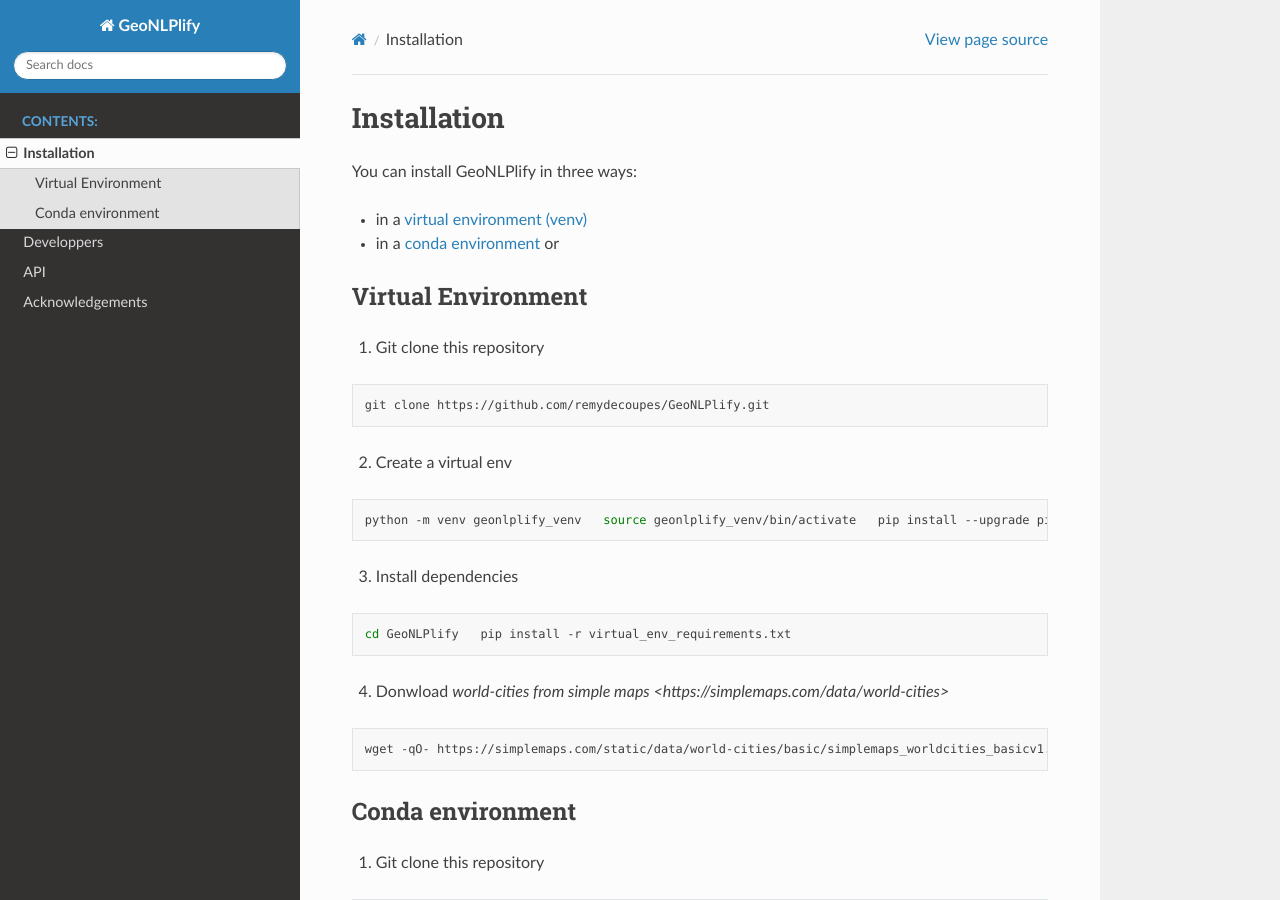
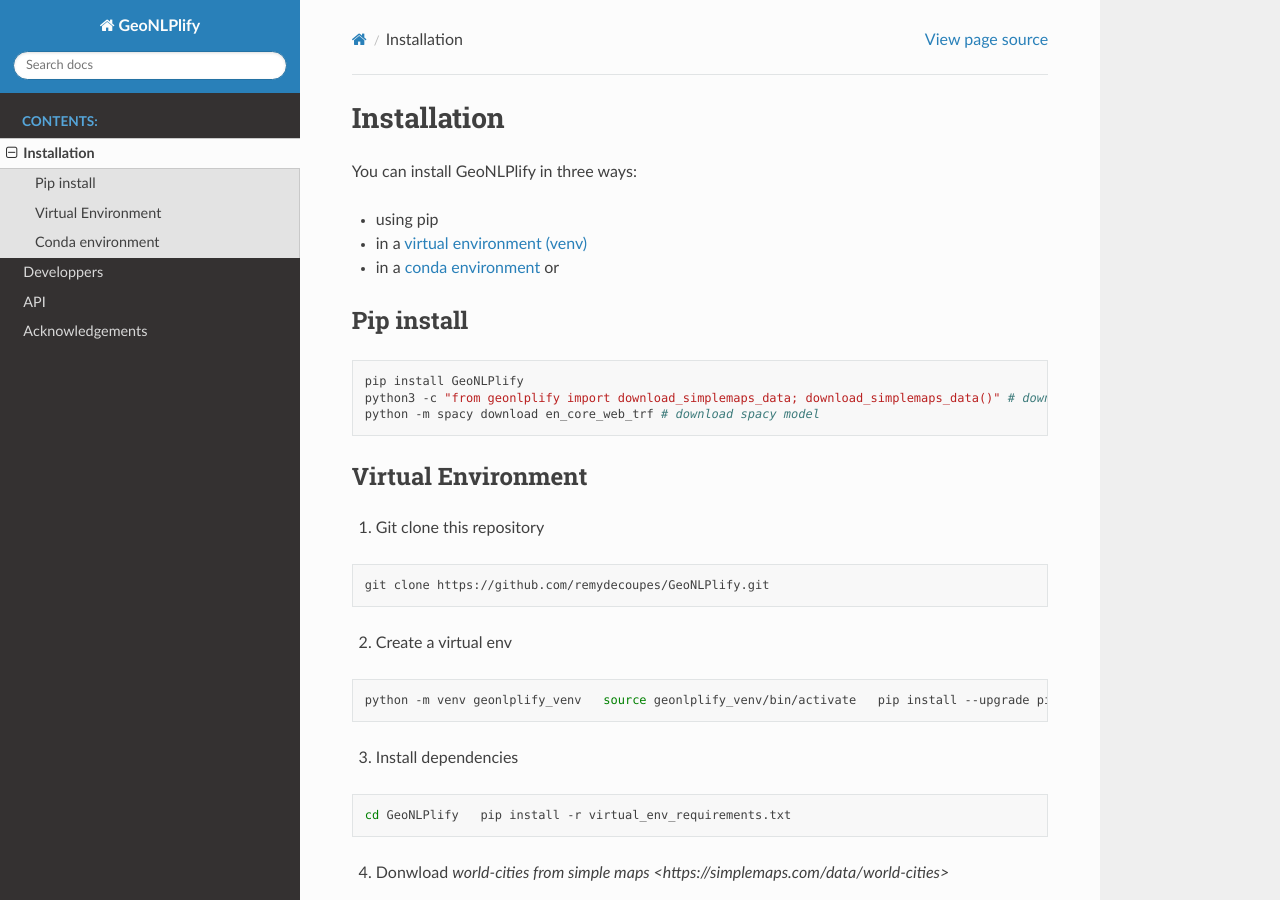
Before and after one commit to remydecoupes/GeoNLPlify, a Sphinx documentation site: the page built from docs/installation.rst, in a window 1280 px wide and 900 px high. Built offline with Sphinx 7.4.7 and the Read the Docs theme 2.0.0, drawn with Linux system fonts in a browser that asks for light colours; formulas are drawn with MathJax 3; pages that are not in the unit, such as notebooks, are missing from menus.

Commit message:
:book: add instructions how to push pypi and pip installation

```diff
--- a/docs/installation.rst
+++ b/docs/installation.rst
@@ -3,8 +3,18 @@
 
 You can install GeoNLPlify in three ways:
 
+- using pip
 - in a `virtual environment (venv) <#virtual-environment>`__
 - in a `conda environment <#conda-environment>`__ or
+
+Pip install
+~~~~~~~~~~~
+
+.. code:: bash
+
+    pip install GeoNLPlify
+    python3 -c "from geonlplify import download_simplemaps_data; download_simplemaps_data()" # download simplemaps data
+    python -m spacy download en_core_web_trf # download spacy model
 
 
 Virtual Environment
```
Also changed, not shown: docs/contributions.rst (+8 -0 lines).
